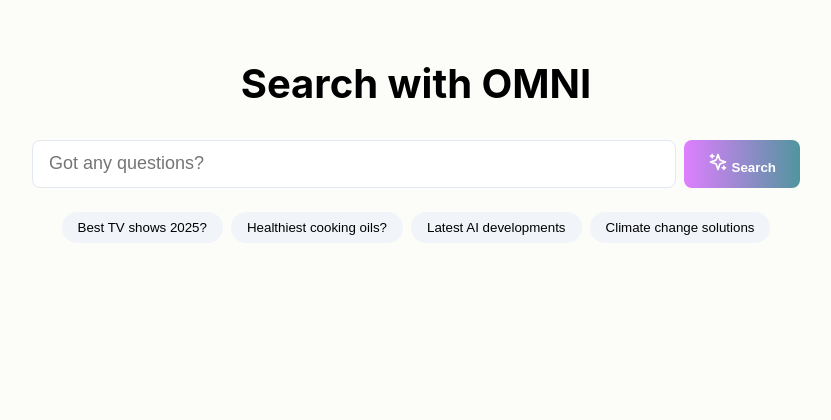
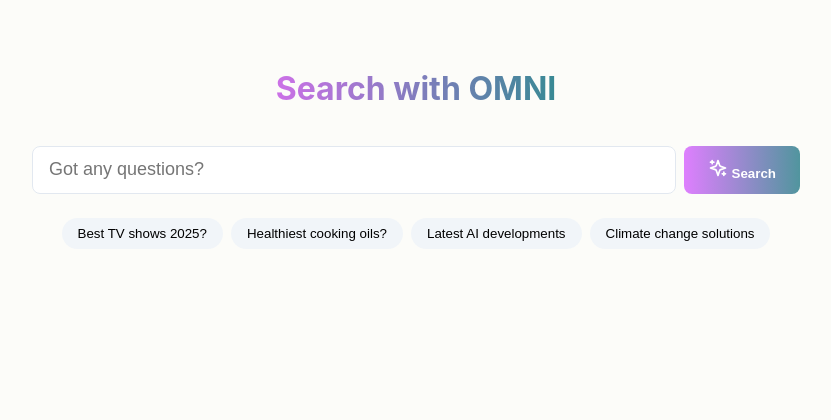
Before and after one commit to Haozhe-Li/Omni-Search, a Flask app: page / in a window 1280 px wide. Shown: the top 420 px of the page, without its empty margins (224-1055 px from the left). Run offline with Flask 3, Linux system fonts and the light colour scheme.

Commit message:
Enhance AI search functionality and UI improvements
- Updated question breakdown logic to encourage diverse language in sub-questions.
- Added example inputs and outputs for clarity.
- Improved answer evaluation method with a skip option and detailed feedback structure.
- Implemented local storage for last search results.
- Enhanced loading progress messages for better user experience.
- Updated styles for progress bar and header with gradient effects.
- Changed title and header structure in index.html for better branding.

```diff
--- a/static/script.js
+++ b/static/script.js
@@ -29,6 +29,15 @@
     suggestionsContainer.appendChild(chip)
   })
 
+  // Load last search result if available
+  const lastQuery = localStorage.getItem("lastSearchQuery")
+  const lastResult = localStorage.getItem("lastSearchResult")
+  if (lastQuery && lastResult) {
+    searchInput.value = lastQuery
+    resultContainer.style.display = "block"
+    resultContainer.innerHTML = marked.parse(lastResult)
+  }
+
   // // Toggle dropdown menu
   // modeButton.addEventListener("click", () => {
   //   dropdownMenu.style.display = dropdownMenu.style.display === "none" ? "block" : "none"
@@ -56,6 +65,9 @@
     const interval = setInterval(() => {
       progress += 10
       progressFill.style.width = `${progress}%`
+      if (progress < 20) {
+        loadingText.textContent = "Understanding your questions..."
+      }
       if (progress >= 20) {
         loadingText.textContent = "Searching the web..."
       }
@@ -69,7 +81,7 @@
         clearInterval(interval)
         loadingText.textContent = "Performing final checks..."
       }
-      }, 1400)
+    }, 2000)
 
     // Updated API call to /search using POST and JSON body
     fetch(`/search`, {
@@ -89,8 +101,10 @@
         clearInterval(interval)
         loadingContainer.style.display = "none"
         resultContainer.style.display = "block"
-
         resultContainer.innerHTML = marked.parse(data.result)
+        // Store current query and result in localStorage
+        localStorage.setItem("lastSearchQuery", query)
+        localStorage.setItem("lastSearchResult", data.result)
       })
       .catch((error) => {
         clearInterval(interval)
--- a/static/styles.css
+++ b/static/styles.css
@@ -111,7 +111,7 @@
 
 .progress-fill {
   height: 100%;
-  background: #1f818e;
+  background: linear-gradient(90deg, #de7ffe, #51959e);
   transition: width 0.2s;
 }
 
@@ -296,3 +296,24 @@
   color: #1f818e;
   text-decoration: underline;
 }
+
+.header {
+  position: relative;
+  padding: 1rem;
+}
+.gradient-title {
+  font-size: 2rem;
+  font-weight: bold;
+  background: linear-gradient(90deg, #cc71e7, #388994);
+  -webkit-background-clip: text;
+  -webkit-text-fill-color: transparent;
+}
+
+.gradient-title a {
+  text-decoration: none;
+}
+.icon-container {
+  position: absolute;
+  top: 10px;
+  right: 10px;
+}
--- a/templates/index.html
+++ b/templates/index.html
@@ -4,17 +4,19 @@
 <head>
     <meta charset="UTF-8">
     <meta name="viewport" content="width=device-width, initial-scale=1.0">
-    <title>AI Search Engine</title>
+    <title>OMNI Search</title>
     <link rel="stylesheet" href="{{ url_for('static', filename='styles.css') }}">
 </head>
 
 <body>
     <div class="container">
-        <h1 class="title">Search with OMNI</h1>
+        <header class="header">
+            <h1 class="gradient-title"><a href="/">Search with OMNI</a></h1>
+        </header>
 
         <div class="search-container">
             <div class="search-wrapper">
-                <input id="search-input" type="text" placeholder="Got any questions?" class="search-input">
+                <input id="search-input" type="text" placeholder="Got any questions?" class="search-input" required>
                 <!-- <div class="search-icons">
                     <svg xmlns="http://www.w3.org/2000/svg" width="24" height="24" viewBox="0 0 24 24" fill="none"
                         stroke="currentColor" stroke-width="2" stroke-linecap="round" stroke-linejoin="round"
@@ -84,7 +86,7 @@
         </div>
         <!-- footer -->
     <footer class="footer">
-        <p>Copyright <a href="https://haozhe.li">Haozhe Li</a> 2025 at <a href="https://omni.haozheli.com">Omni Search</a></p>
+        <p>Copyright <a href="https://haozhe.li">Haozhe Li</a> 2025 at <a href="/">Omni Search</a></p>
     </footer>
     </div>
 
```
Also changed, not shown: core.py (+40 -3 lines). Lines whose indentation alone changed are shown as unchanged.
